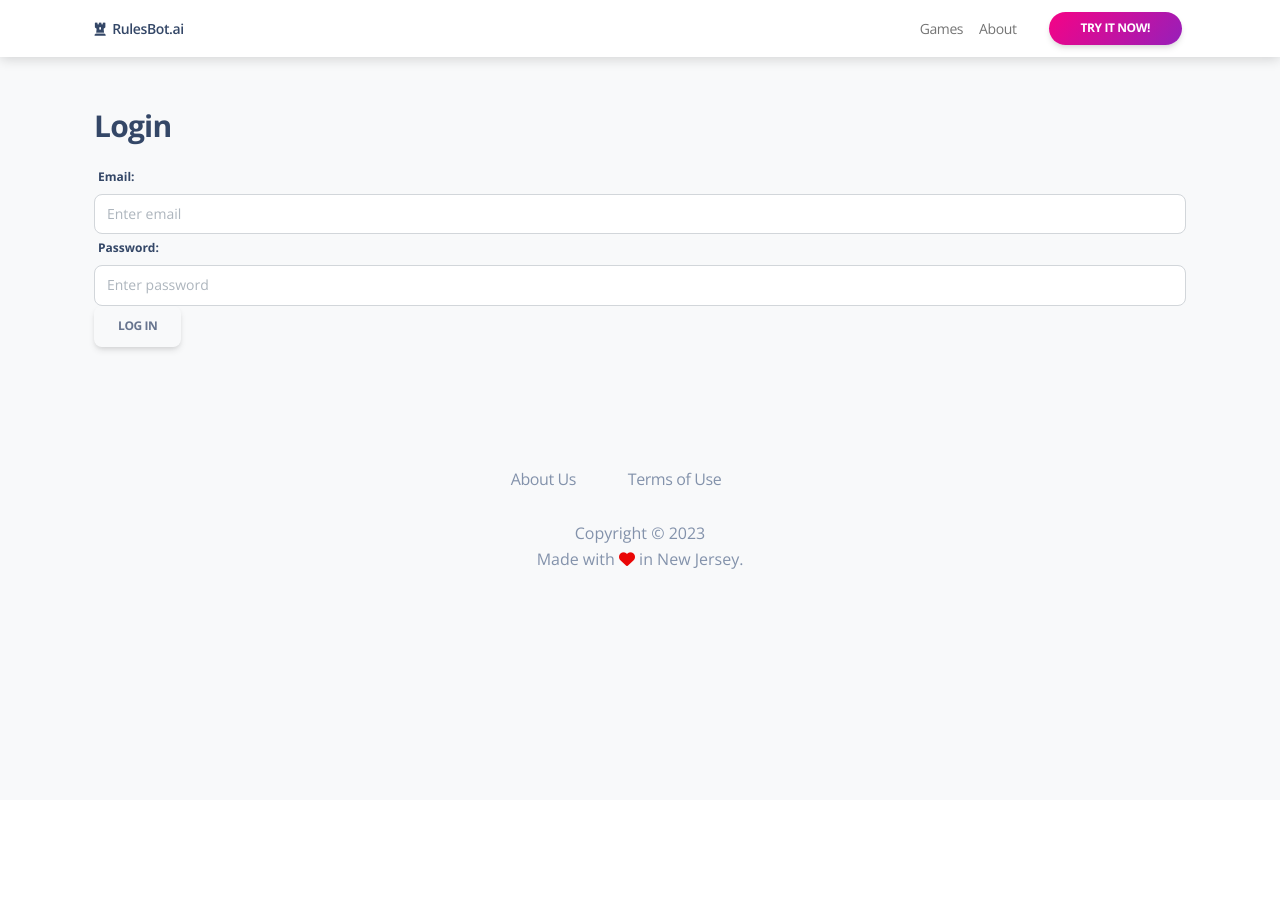
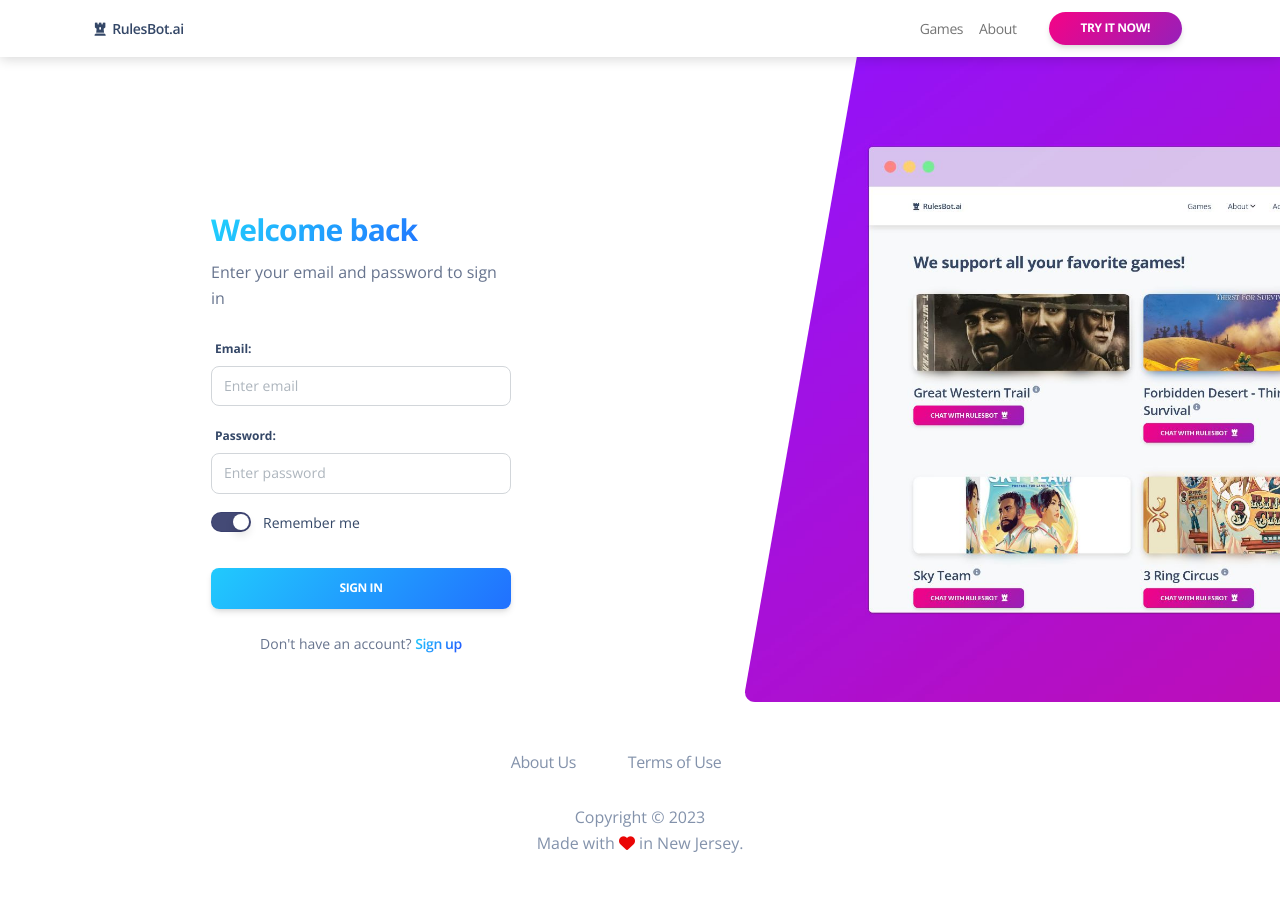
Before and after one commit to daugaard/rulesbot, a Django app: page /users/login in a window 1280 px wide. Before the commit the page ends 569 px from the top, so only its background shows below. Run offline with Django 4.2, Linux system fonts and the light colour scheme; parts of the project's set-up code (start-up, migrations or seed data) failed here and were passed over; some libraries are stand-ins or nearby versions.

Commit message:
Style login page.

```diff
--- a/pages/templates/pages/landing.html
+++ b/pages/templates/pages/landing.html
@@ -48,7 +48,7 @@ Rulesbot.ai | Your Ultimate Board Game Rules Assistant!
         </div>
         <div class="col-md-6">
           <div class=" text-center">
-            <img src="./static/img/screenshot-games.jpg" alt="img-blur-shadow" class="img-fluid shadow border-radius-lg max-height-600">
+            <img src="/static/img/screenshot-games.jpg" alt="img-blur-shadow" class="img-fluid shadow border-radius-lg max-height-600">
           </div>
         </div>
       </div>
--- a/templates/master.html
+++ b/templates/master.html
@@ -43,7 +43,7 @@
     <!-- Make responsive -->
     <meta name="viewport" content="width=device-width, initial-scale=1.0">
 </head>
-<body style="background-color: #f8f9fa;">
+<body>
   <nav class="navbar navbar-expand-lg navbar-light bg-white z-index-3 py-2 sticky-top">
     <div class="container">
       <a class="navbar-brand font-weight-bold" href="/" rel="tooltip" title="Your Ultimate Board Game Rules Assistant!" data-placement="bottom">
--- a/users/forms.py
+++ b/users/forms.py
@@ -32,13 +32,13 @@ class LoginForm(forms.Form):
     email = forms.EmailField(
         max_length=100,
         widget=forms.EmailInput(
-            attrs={"class": "form-control", "placeholder": "Enter email"}
+            attrs={"class": "form-control mb-3", "placeholder": "Enter email"}
         ),
     )
     password = forms.CharField(
         max_length=100,
         widget=forms.PasswordInput(
-            attrs={"class": "form-control", "placeholder": "Enter password"}
+            attrs={"class": "form-control mb-3", "placeholder": "Enter password"}
         ),
     )
     next = forms.CharField(
--- a/users/templates/users/login.html
+++ b/users/templates/users/login.html
@@ -3,20 +3,42 @@
 {% block title %}Rulesbot.ai | Login{% endblock %}
 
 {% block content %}
-<section class="py-5">
+<section>
+    <div class="page-header min-vh-70">
         <div class="container">
             <div class="row">
-            <div class="col-12">
-                <h3>Login</h3>
+                <div class="col-xl-4 col-lg-5 col-md-6 d-flex flex-column mx-auto">
+                    <div class="card card-plain mt-8">
+                        <div class="card-header pb-0 text-left">
+                            <h3 class="font-weight-bolder text-info text-gradient">Welcome back</h3>
+                            <p class="mb-0">Enter your email and password to sign in</p>
                         </div>
-        </div>
-        <div class="row justify-space-between py-2">
-            <div class="col-12">
+                        <div class="card-body">
                             <form action="{% url 'users:login' %}" method="post">
                                 {% csrf_token %}
                                 {{ form }}
-                    <input type="submit" value="Log in" class="btn">
+                                <div class="form-check form-switch">
+                                    <input class="form-check-input" type="checkbox" id="rememberMe" checked="">
+                                    <label class="form-check-label" for="rememberMe">Remember me</label>
+                                </div>
+                                <div class="text-center">
+                                    <input type="submit" class="btn bg-gradient-info w-100 mt-4 mb-0" value="Sign in" />
+                                </div>
                             </form>
+                        </div>
+                        <div class="card-footer text-center pt-0 px-lg-2 px-1">
+                            <p class="mb-4 text-sm mx-auto">
+                            Don't have an account?
+                            <a href="{% url 'users:sign-up' %}" class="text-info text-gradient font-weight-bold">Sign up</a>
+                            </p>
+                        </div>
+                    </div>
+                </div>
+                <div class="col-md-6">
+                    <div class="oblique position-absolute top-0 h-100 d-md-block d-none me-n8">
+                        <div class="oblique-image bg-cover position-absolute fixed-top ms-auto h-100 z-index-0 ms-n6" style="background-image:url('/static/img/screenshot-games.jpg')"></div>
+                    </div>
+                </div>
             </div>
         </div>
     </div>
```
Also changed, not shown: users/tests.py (+17 -0 lines). Lines whose indentation alone changed are shown as unchanged.
